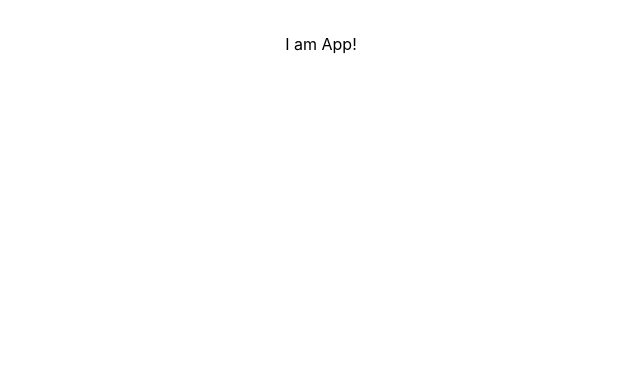
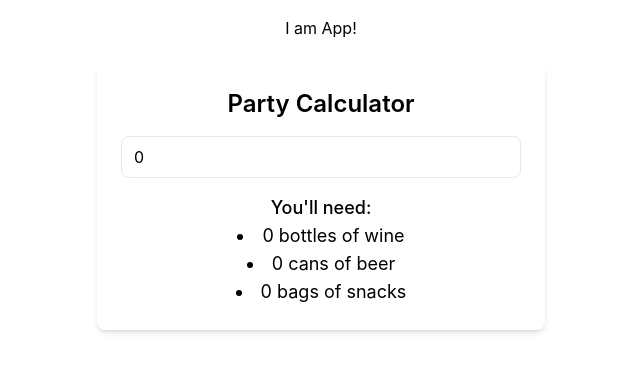
Before and after one commit to Alexander-Gabor/partyplanner, a React (Vite) app in the folder frontend/: page / in a window 1280 px wide. Shown: the top 372 px of the page, without its empty margins (319-959 px from the left). Built offline with nearby package versions, Linux system fonts and the light colour scheme.

Commit message:
feat:add PartyCalculator logic

```diff
--- a/frontend/src/App.css
+++ b/frontend/src/App.css
@@ -3,21 +3,16 @@
 @tailwind utilities;
 
 #root {
-  max-width: 1280px;
-  margin: 0 auto;
-  padding: 2rem;
-  text-align: center;
+  @apply container mx-auto p-4 text-center;
 }
 
-:root {
+body {
   font-family: Inter, system-ui, Avenir, Helvetica, Arial, sans-serif;
-  line-height: 1.5;
-  font-weight: 400;
-
   color-scheme: light dark;
   color: black;
   background-color: white;
-
+  line-height: 1.5;
+  font-weight: 400;
   font-synthesis: none;
   text-rendering: optimizeLegibility;
   -webkit-font-smoothing: antialiased;
--- a/frontend/src/App.tsx
+++ b/frontend/src/App.tsx
@@ -1,9 +1,11 @@
 import "./App.css";
+import { PartyCalculator } from "./components/PartyCalculator";
 
 function App() {
   return (
     <>
       <h1>I am App!</h1>
+      <PartyCalculator />
     </>
   );
 }
--- a/frontend/src/components/PartyCalculator.tsx
+++ b/frontend/src/components/PartyCalculator.tsx
@@ -1,9 +1,29 @@
-function partycalculator() {
-  return (
-    <div>
+import { useState } from 'react';
 
-    </div>
-  )
-}
+export const PartyCalculator = () => {
+   const [numGuests, setNumGuests] = useState(0);
+   const wineBottles = Math.ceil(numGuests / 5);
+   const beerCans = Math.ceil(numGuests * 1.5);
+   const snackBags = Math.ceil(numGuests / 3);
 
-export default partycalculator
+   return (
+       <div className="bg-white p-6 rounded-lg shadow-md max-w-md mx-auto my-6">
+           <h2 className="text-2xl font-semibold mb-4 text-center">Party Calculator</h2>
+           <input
+               type="number"
+               value={numGuests}
+               onChange={(e) => setNumGuests(parseInt(e.target.value))}
+               className="w-full mb-4 px-3 py-2 border rounded-lg focus:outline-none focus:ring-2 focus:ring-blue-500"
+               placeholder="Number of Guests"
+           />
+           <div className="text-lg">
+               <p className="font-medium">You'll need:</p>
+               <ul className="list-disc list-inside">
+                   <li>{wineBottles} bottles of wine</li>
+                   <li>{beerCans} cans of beer</li>
+                   <li>{snackBags} bags of snacks</li>
+               </ul>
+           </div>
+       </div>
+   );
+};
--- a/frontend/src/data/mockData.ts
+++ b/frontend/src/data/mockData.ts
@@ -11,7 +11,6 @@ export type Event = {
     { id: 3, name: "Wedding Party", date: "2025-01-15", occasionType: "Wedding" },
  ];
 
- // Simulated CRUD functions
  export const getEvents = () => Promise.resolve(mockEvents);
 
  export const addEvent = (newEvent: Event) => {
```
